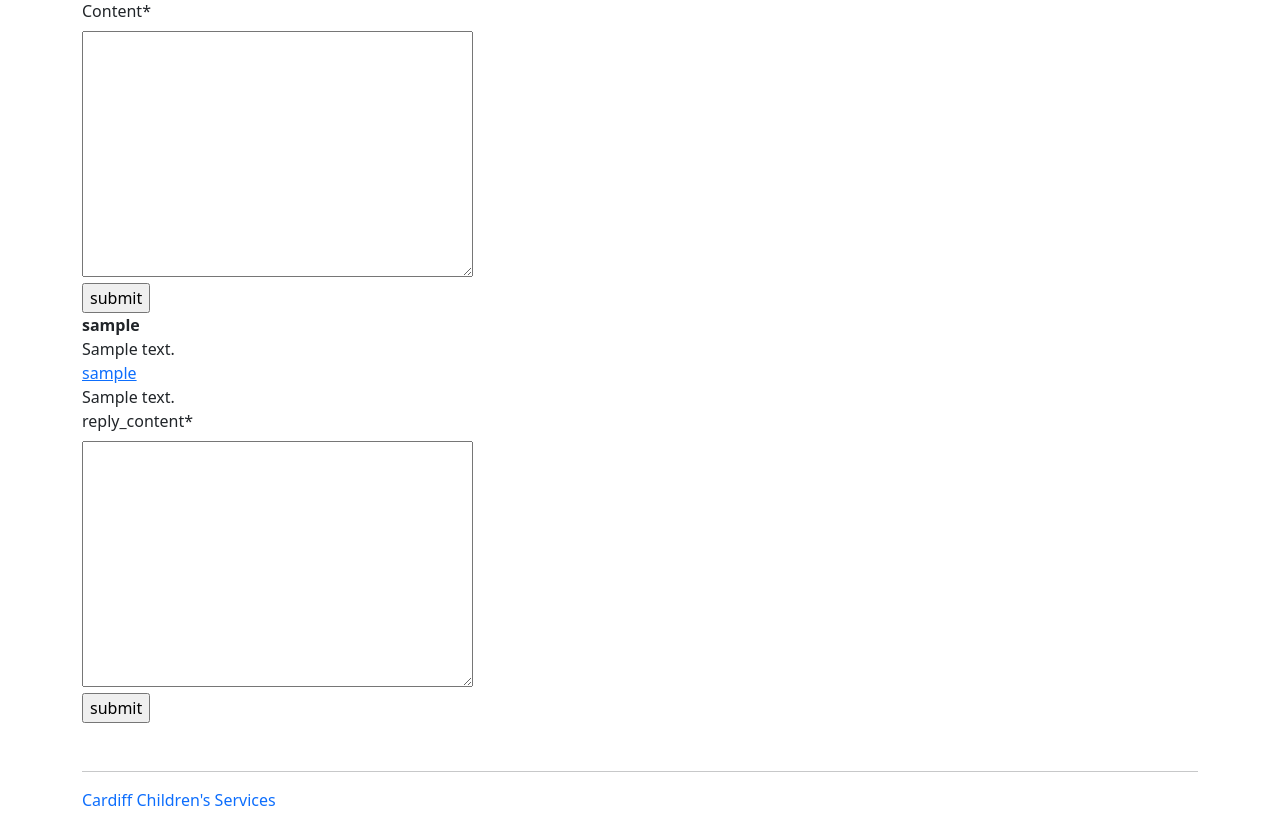
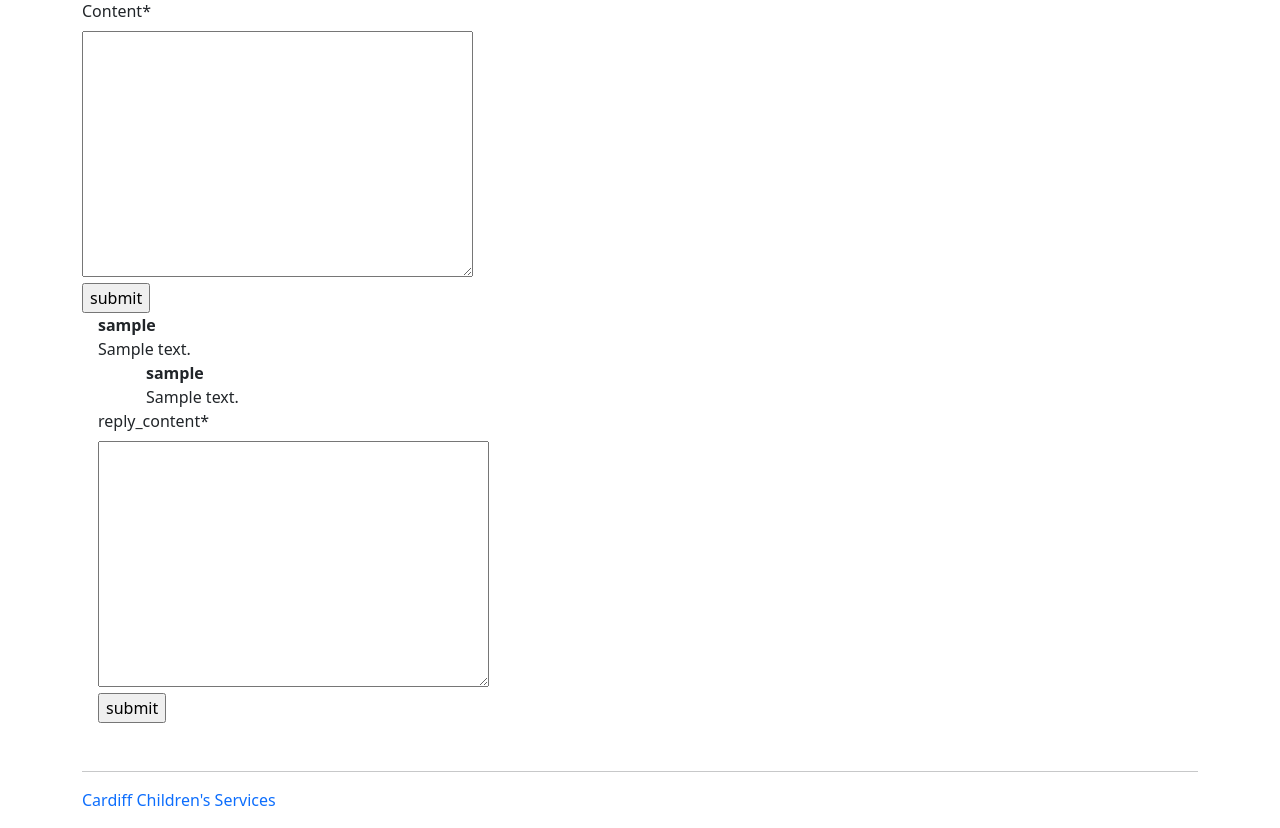
Before and after one commit to pyjaks/Guide-to-Being-in-Care-FYP, a Django app: a page that uses guide/discussion_board/templates/detail.html in a window 1280 px wide. Shown: the part 201-1029 px from the top of the page. Run offline with Django 3.2, Linux system fonts and the light colour scheme; tables that the repository leaves empty hold one stand-in row (values such as "Sample post"); some libraries are stand-ins or nearby versions.

Commit message:
Fix discussion board detail nesting, remove unused code, use title block

```diff
--- a/guide/discussion_board/templates/detail.html
+++ b/guide/discussion_board/templates/detail.html
@@ -1,20 +1,9 @@
 {% extends 'base.html' %}
 {% load crispy_forms_tags %}
 
-<!--
-<html lang="en">
-<head>
-    <meta charset="UTF-8">
-    <meta name="viewport" content="width=device-width, initial-scale=1.0">
-    <title>Forum</title>
-    <link rel="stylesheet" href="style.css">
-    <link rel="stylesheet" href="https://cdnjs.cloudflare.com/ajax/libs/font-awesome/4.7.0/css/font-awesome.min.css">
-    <link rel="preconnect" href="https://fonts.gstatic.com">
-    <link href="https://fonts.googleapis.com/css2?family=Titillium+Web:ital@1&display=swap" rel="stylesheet">
-</head>
--->
+{% block title %} - Discussion Board {% endblock %}
+
 {% block content %}
-<body>
 <div class="navigate">
     <span><a href="{% url 'discussion-board' %}">Main</a> >> <a href="{{post.categories.all.0.get_absolute_url}}">{{post.categories.all.0}}</a> >> <a href="{{post.get_absolute_url}}">{{post.title}}</a></span>
 </div>
@@ -30,18 +19,14 @@
         </div>
     </div>
 </div>
-
-<div class="comment-area" id="comment-area">
+<div class="comment-area">
     <form method="post" action="">
         {% csrf_token %}
         {{ new_comment_form|crispy }}
         <input type="submit" value="submit">
     </form>
-</div>
-
 {% for comment in post.get_comments %}
-<div class="comments-container">
-    <div class="body">
+<div class="comments-container ml-3">
     <div class="authors">
         <div class="username"><b>{{ comment.user }}</b></div>
     </div>
@@ -49,30 +34,29 @@
         {{ comment.content }}
         <br>
     </div>
-    </div>
-</div>
-
+    <div class="comments-container ml-5" style="width: 95%;">
         {% for reply in comment.get_replies %}
-<div class="comments-container" style="width: 95%, margin-left:50px;">
         <div class="body">
             <div class="authors">
-            <div class="username"><a href="">{{ reply.user }}</a></div>
+                <div class="username"><b>{{ reply.user }}</b></div>
             </div>
             <div class="content">
                 {{ reply.content }}
                 <br>
             </div>
         </div>
+        {% endfor %}
     </div>
-{% endfor %}
-<div class="comment-area hide" id="reply-area">
+    <div class="reply-area">
     <form method="post" action="">
         {% csrf_token %}
         {{ new_reply_form|crispy }}
         <input type="hidden" name="reply_to" value="{{ comment.id }}">
         <input type="submit" value="submit">
     </form>
+    </div>
+</div>
 {% endfor %}
+
 </div>
-</body>
 {% endblock %}
```
Also changed, not shown: guide/discussion_board/templates/discussion-boards.html (+1 -14 lines), guide/discussion_board/templates/posts.html (+4 -15 lines). Lines whose indentation alone changed are shown as unchanged.
